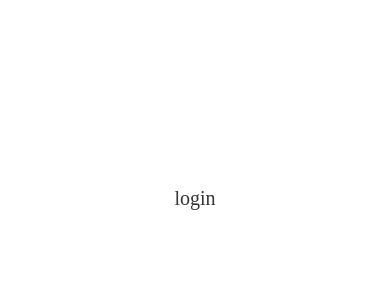
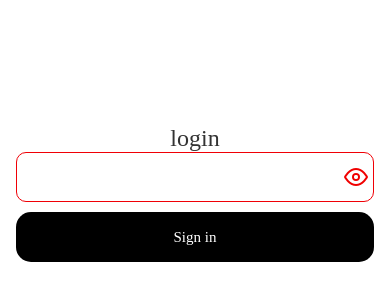
Before and after one commit to mindfiredigital/QuickLaunchReactNativeKit, a React Native app in the folder template/: screen /login in a window 390 px wide. Shown: the part 224-524 px from the top of the page. Built offline with nearby package versions, Linux system fonts and the light colour scheme.

Commit message:
resolve PR comments

```diff
--- /dev/null
+++ b/template/src/assets/icons/index.ts
@@ -0,0 +1,4 @@
+export const iconRegistry = {
+    hidden: require('./hidden.png'),
+    view: require('./view.png'),
+  };
--- a/template/src/components/Button.tsx
+++ b/template/src/components/Button.tsx
@@ -1,7 +1,8 @@
-import {View, TextInput, TouchableOpacity, Image, Text, StyleSheet, PressableProps as RNPressableProps, TouchableOpacityProps, ViewStyle, StyleProp, TextStyle, Pressable} from 'react-native';
 import React from 'react';
+import {StyleSheet, PressableProps as RNPressableProps, TouchableOpacityProps, ViewStyle, StyleProp, TextStyle, Pressable} from 'react-native';
+import {useTheme} from '@react-navigation/native';
+import { Text } from './Text';
 import {Colors, typography} from '../theme';
-import {useTheme} from '@react-navigation/native';
 
 export interface ButtonProps extends RNPressableProps {
     btnText:string,
@@ -49,9 +50,8 @@ StyleSheet.create({
     },
     btnText: {
       color: colors.white,
-      fontFamily: typography.regular,
+      fontFamily: typography.bold,
       fontStyle: 'normal',
-      fontWeight: '700',
       fontSize: 15,
       lineHeight: 18,
     },
--- a/template/src/components/Icon.tsx
+++ b/template/src/components/Icon.tsx
@@ -1,48 +1,51 @@
-import * as React from "react"
-import { ComponentType } from "react"
+import React, {ComponentType} from 'react';
 import {
   Image,
   ImageStyle,
   StyleProp,
+  StyleSheet,
   TouchableOpacity,
   TouchableOpacityProps,
   View,
   ViewProps,
   ViewStyle,
-} from "react-native"
+} from 'react-native';
+import { iconRegistry } from '../assets/icons';
+import { Colors } from '../theme';
+import { useTheme } from '@react-navigation/native';
 
-export type IconTypes = keyof typeof iconRegistry
+export type IconTypes = keyof typeof iconRegistry;
 
 interface IconProps extends TouchableOpacityProps {
   /**
    * The name of the icon
    */
-  icon: IconTypes
+  icon: IconTypes;
 
   /**
    * An optional tint color for the icon
    */
-  color?: string
+  color?: string;
 
   /**
    * An optional size for the icon. If not provided, the icon will be sized to the icon's resolution.
    */
-  size?: number
+  size?: number;
 
   /**
    * Style overrides for the icon image
    */
-  style?: StyleProp<ImageStyle>
+  style?: StyleProp<ImageStyle>;
 
   /**
    * Style overrides for the icon container
    */
-  containerStyle?: StyleProp<ViewStyle>
+  containerStyle?: StyleProp<ViewStyle>;
 
   /**
    * An optional function to be called when the icon is pressed
    */
-  onPress?: TouchableOpacityProps["onPress"]
+  onPress?: TouchableOpacityProps['onPress'];
 }
 
 /**
@@ -56,39 +59,37 @@ export function Icon(props: IconProps) {
     icon,
     color,
     size,
-    style: $imageStyleOverride,
-    containerStyle: $containerStyleOverride,
+    style: imageStyleOverride,
+    containerStyle: containerStyleOverride,
     ...WrapperProps
-  } = props
+  } = props;
 
-  const isPressable = !!WrapperProps.onPress
-  const Wrapper = (WrapperProps?.onPress ? TouchableOpacity : View) as ComponentType<
-    TouchableOpacityProps | ViewProps
-  >
+  const {colors} = useTheme();
+  const styles = makeStyles(colors);
+  const isPressable = !!WrapperProps.onPress;
+  const Wrapper = (
+    WrapperProps?.onPress ? TouchableOpacity : View
+  ) as ComponentType<TouchableOpacityProps | ViewProps>;
 
-  const $imageStyle: StyleProp<ImageStyle> = [
-    $imageStyleBase,
-    color !== undefined && { tintColor: color },
-    size !== undefined && { width: size, height: size },
-    $imageStyleOverride,
-  ]
+  const imageStyle: StyleProp<ImageStyle> = [
+    styles.imageStyleBase,
+    color !== undefined && {tintColor: color},
+    size !== undefined && {width: size, height: size},
+    imageStyleOverride,
+  ];
 
   return (
     <Wrapper
-      accessibilityRole={isPressable ? "imagebutton" : undefined}
+      accessibilityRole={isPressable ? 'imagebutton' : undefined}
       {...WrapperProps}
-      style={$containerStyleOverride}
-    >
-      <Image style={$imageStyle} source={iconRegistry[icon]} />
+      style={containerStyleOverride}>
+      <Image style={imageStyle} source={iconRegistry[icon]} />
     </Wrapper>
-  )
+  );
 }
-
-export const iconRegistry = {
-  hidden: require("../assets/icons/hidden.png"),
-  view: require("../assets/icons/view.png"),
-}
-
-const $imageStyleBase: ImageStyle = {
-  resizeMode: "contain",
-}
+const makeStyles = (colors:Colors) =>
+StyleSheet.create({
+  imageStyleBase: {
+    resizeMode: 'contain',
+    },
+  });
--- a/template/src/components/Text.tsx
+++ b/template/src/components/Text.tsx
@@ -1,8 +1,7 @@
-
 import React from "react"
 import { StyleProp, Text as RNText, TextProps as RNTextProps, TextStyle, StyleSheet } from "react-native"
+import { useTheme } from "@react-navigation/native"
 import { Colors, typography } from "../theme"
-import { useTheme } from "@react-navigation/native"
 
 
 export interface TextProps extends RNTextProps {
--- a/template/src/components/TextField.tsx
+++ b/template/src/components/TextField.tsx
@@ -3,7 +3,6 @@ import React, {
   Ref,
 } from 'react';
 import {
-  Pressable,
   StyleProp,
   StyleSheet,
   TextInput,
@@ -12,9 +11,9 @@ import {
   View,
   ViewStyle,
 } from 'react-native';
+import {useTheme} from '@react-navigation/native';
 import { TextProps} from './Text';
 import {Colors, typography} from '../theme';
-import {useTheme} from '@react-navigation/native';
 import {Icon, IconTypes} from './Icon';
 
 export interface TextFieldProps extends Omit<TextInputProps, 'ref'> {
@@ -79,10 +78,10 @@ export const TextField = forwardRef(function TextField(
       <TextInput
         placeholder={placeholder}
         placeholderTextColor={colors.lightGrey}
-        {...TextInputProps}
         editable={editable}
         style={[styles.inputStyles,inputStyleOverride]}
         secureTextEntry={secureTextEntry}
+        {...TextInputProps}
       />
       {rightIcon &&<Icon icon={rightIcon} color={colors.primary} onPress={onPressRightIcon}/>}
     </View>
--- a/template/src/screens/login/loginScreen.tsx
+++ b/template/src/screens/login/loginScreen.tsx
@@ -1,17 +1,24 @@
 import * as React from 'react';
-import {StyleSheet, View, Text} from 'react-native';
+import {StyleSheet, View} from 'react-native';
 import {useTheme} from '@react-navigation/native';
 import {Colors, typography} from '../../theme';
 import {useTranslation} from 'react-i18next';
+import { Text } from '../../components/Text';
+import { TextField } from '../../components/TextField';
+import Button from '../../components/Button';
 
 export const LoginScreen = () => {
   const {colors} = useTheme();
   const styles = makeStyles(colors);
   const {t} = useTranslation();
+  const [tempText,setText]= React.useState('')
+  const [isVisible,setVisible]=React.useState(false)
 
   return (
     <View style={styles.container}>
       <Text style={styles.titleText}>{t('login.title')}</Text>
+     <TextField secureTextEntry={isVisible} rightIcon={!isVisible?"view":'hidden'} onPressRightIcon ={()=>setVisible(!isVisible)}/>
+     <Button styleProps={[{padding:10,backgroundColor:'black'},{margin:10}]} btnText='Sign in' onPress={()=>{console.log('hello')}}/>
     </View>
   );
 };
@@ -23,10 +30,11 @@ const makeStyles = (colors: Colors) =>
       alignItems: 'center',
       justifyContent: 'center',
       backgroundColor: colors.background,
+      padding:16
     },
     titleText: {
-      fontSize: 20,
+      fontSize: 24,
       color: colors.text,
-      fontFamily: typography.regular,
+      fontFamily: typography.bold,
     },
   });
```
Also changed, not shown: template/src/components/Screen.tsx (+25 -19 lines).
